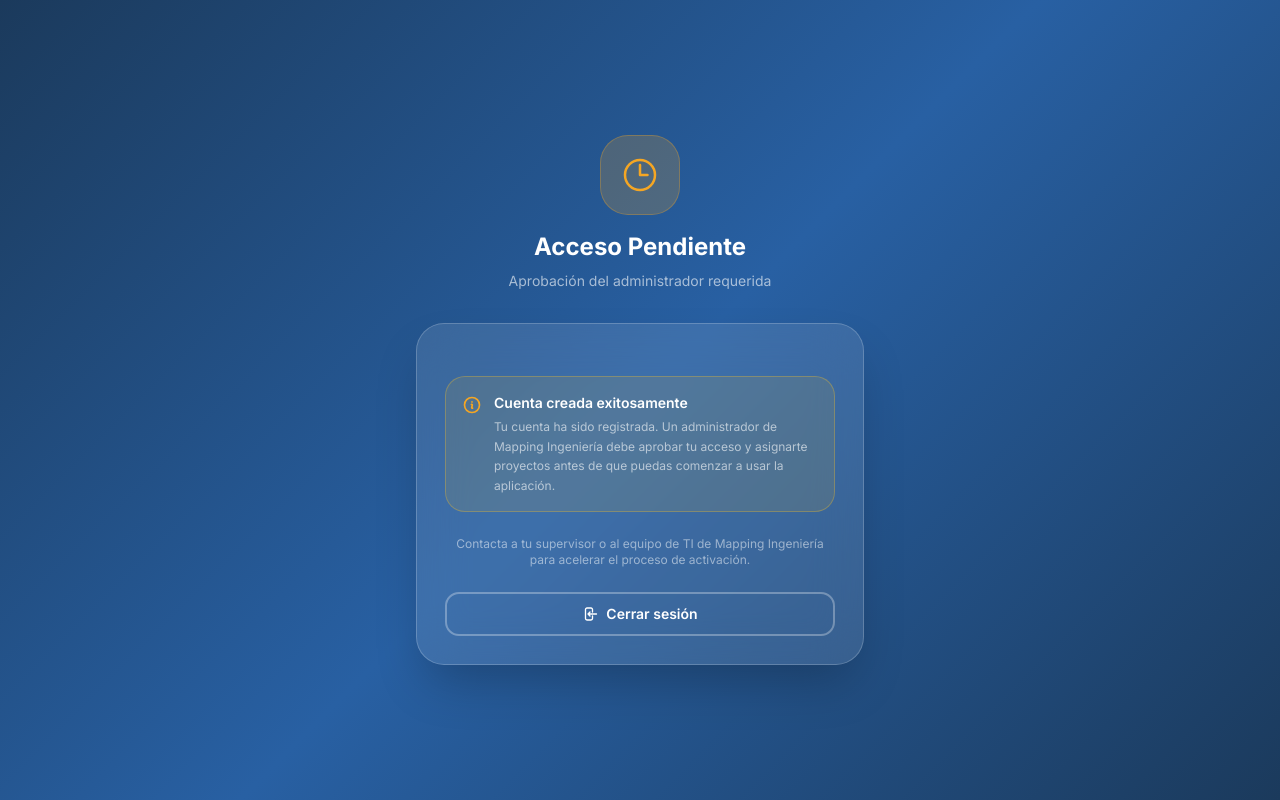
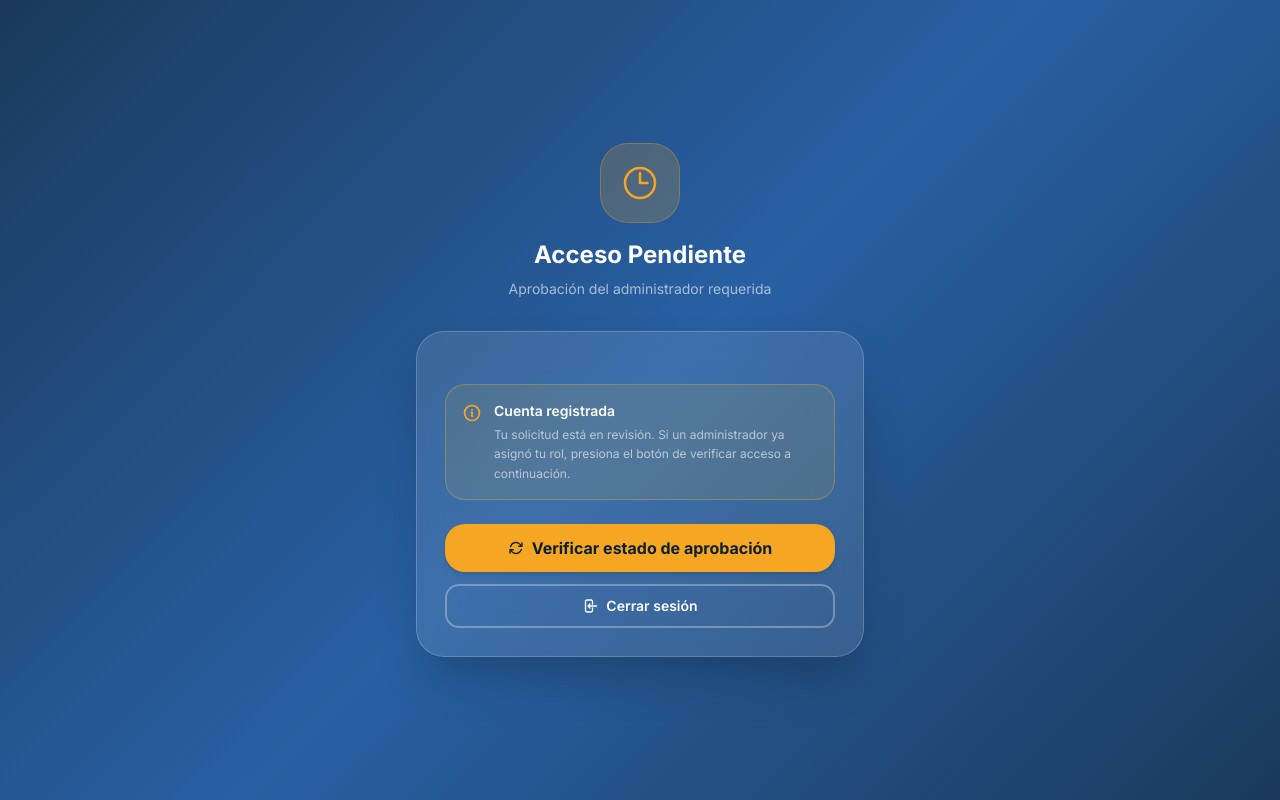
Before and after one commit to MappingProcimec/PROCIMEC, a Next.js app: page /pending in a window 1280 px wide. Built offline with nearby package versions, Linux system fonts and the light colour scheme; no server answers.

Commit message:
feat: agrega auto-redireccion y boton de verificacion de rol en vivo en la pantalla de pendiente

```diff
--- a/app/pending/page.tsx
+++ b/app/pending/page.tsx
@@ -1,11 +1,37 @@
 'use client';
 
 import { useSession, signOut } from 'next-auth/react';
-import { useState } from 'react';
+import { useRouter } from 'next/navigation';
+import { useEffect, useState } from 'react';
 
 export default function PendingPage() {
-  const { data: session } = useSession();
+  const { data: session, status, update } = useSession();
+  const router = useRouter();
   const [isSigningOut, setIsSigningOut] = useState(false);
+  const [isRefreshing, setIsRefreshing] = useState(false);
+
+  // Redirigir automáticamente si el rol ya no es 'pending'
+  useEffect(() => {
+    if (status === 'authenticated' && session?.user?.role) {
+      const role = session.user.role;
+      if (role === 'admin') router.replace('/admin/dashboard');
+      else if (role === 'operator') router.replace('/projects');
+      else if (role === 'dibujo') router.replace('/dibujo');
+    }
+  }, [session, status, router]);
+
+  // Intentar refrescar el token al montar para leer el rol actualizado de Supabase
+  useEffect(() => {
+    if (status === 'authenticated') {
+      update();
+    }
+  }, [status]);
+
+  const handleRefresh = async () => {
+    setIsRefreshing(true);
+    await update();
+    setIsRefreshing(false);
+  };
 
   const handleSignOut = async () => {
     setIsSigningOut(true);
@@ -13,7 +39,7 @@ export default function PendingPage() {
       localStorage.clear();
       sessionStorage.clear();
     }
-    await signOut({ callbackUrl: '/', redirect: true });
+    await signOut({ callbackUrl: '/login', redirect: true });
   };
 
   return (
@@ -49,17 +75,29 @@ export default function PendingPage() {
                 <path strokeLinecap="round" strokeLinejoin="round" d="M11.25 11.25l.041-.02a.75.75 0 011.063.852l-.708 2.836a.75.75 0 001.063.853l.041-.021M21 12a9 9 0 11-18 0 9 9 0 0118 0zm-9-3.75h.008v.008H12V8.25z" />
               </svg>
               <div>
-                <p className="text-white font-semibold text-sm mb-1">Cuenta creada exitosamente</p>
+                <p className="text-white font-semibold text-sm mb-1">Cuenta registrada</p>
                 <p className="text-white/60 text-xs leading-relaxed">
-                  Tu cuenta ha sido registrada. Un administrador de Mapping Ingeniería debe aprobar tu acceso y asignarte proyectos antes de que puedas comenzar a usar la aplicación.
+                  Tu solicitud está en revisión. Si un administrador ya asignó tu rol, presiona el botón de verificar acceso a continuación.
                 </p>
               </div>
             </div>
           </div>
 
-          <p className="text-white/50 text-xs mb-6">
-            Contacta a tu supervisor o al equipo de TI de Mapping Ingeniería para acelerar el proceso de activación.
-          </p>
+          <div className="space-y-3">
+            <button
+              onClick={handleRefresh}
+              disabled={isRefreshing}
+              className="w-full bg-accent text-primary-900 font-bold px-5 py-3 rounded-2xl hover:bg-accent-400 active:scale-95 transition-all duration-200 shadow-md flex items-center justify-center gap-2 disabled:opacity-60"
+            >
+              {isRefreshing ? (
+                <div className="w-4 h-4 border-2 border-primary-900/30 border-t-primary-900 rounded-full animate-spin" />
+              ) : (
+                <svg className="w-4 h-4" fill="none" viewBox="0 0 24 24" stroke="currentColor" strokeWidth={2}>
+                  <path strokeLinecap="round" strokeLinejoin="round" d="M16.023 9.348h4.992v-.001M2.985 19.644v-4.992m0 0h4.992m-4.993 0l3.181 3.183a8.25 8.25 0 0013.803-3.7M4.031 9.865a8.25 8.25 0 0113.803-3.7l3.181 3.182m0-4.991v4.99" />
+                </svg>
+              )}
+              {isRefreshing ? 'Comprobando acceso...' : 'Verificar estado de aprobación'}
+            </button>
 
             <button
               onClick={handleSignOut}
@@ -77,6 +115,7 @@ export default function PendingPage() {
             </button>
           </div>
         </div>
+      </div>
     </main>
   );
 }
```
Lines whose indentation alone changed are shown as unchanged.
